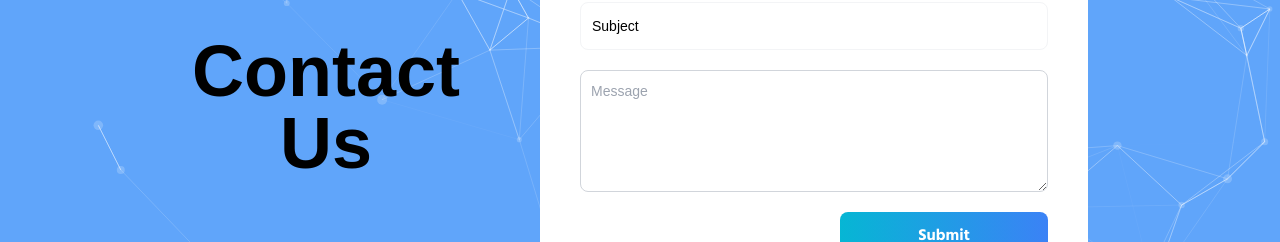
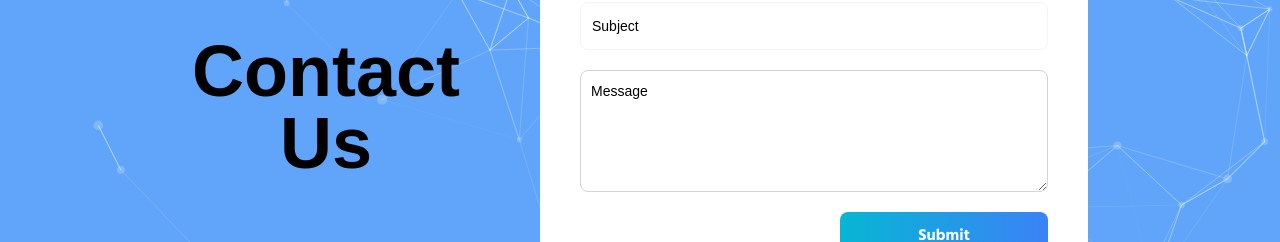
Before and after one commit to PaulGansca/Flex, a React (Vite) app: page /contact in a window 1280 px wide. Shown: the part 293-535 px from the top of the page. Built offline with nearby package versions, Linux system fonts and the light colour scheme; a web font is replaced by a local one.

Commit message:
Update vercel client

```diff
--- a/src/components/contact/ContactForm.tsx
+++ b/src/components/contact/ContactForm.tsx
@@ -210,7 +210,7 @@ export const ContactForm = () => {
                   formErrors.message ? 'text-red-600' : ''
                 }`}
               >
-                Your message
+                Message
               </label>
             )}
             <textarea
@@ -218,7 +218,7 @@ export const ContactForm = () => {
               rows={5}
               name="message"
               value={formValues.message}
-              className={`block p-2.5 w-full text-sm text-gray-900 outline-none bg-white rounded-lg border border-gray-300  ${
+              className={`block p-2.5 w-full text-sm text-black placeholder:text-black outline-none bg-white rounded-lg border border-gray-300  ${
                 formErrors.message
                   ? 'focus:ring-red-600 focus:border-red-600 border-red-600'
                   : 'focus:border-blue-500 focus:ring-blue-500'
```
Also changed, not shown: vercel.json (added).
